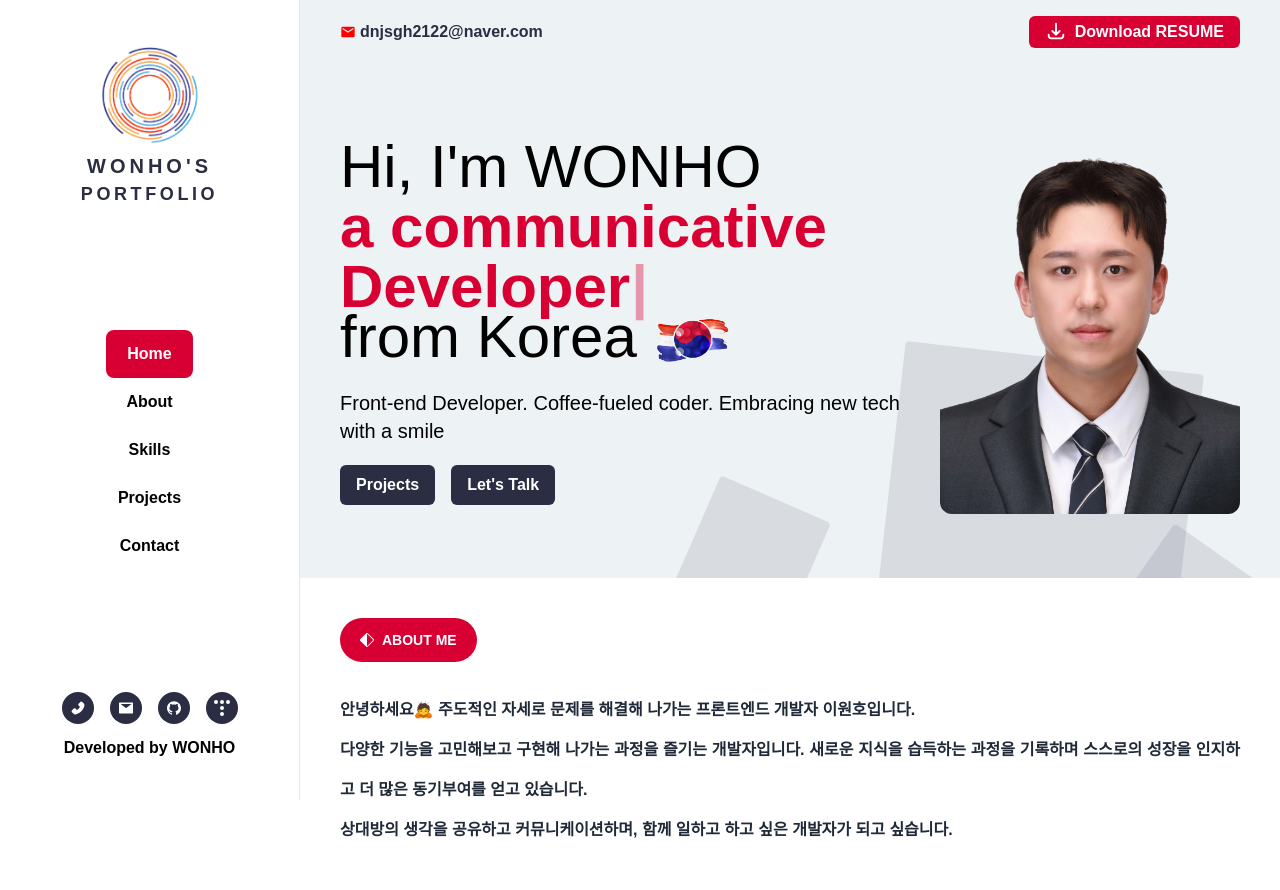
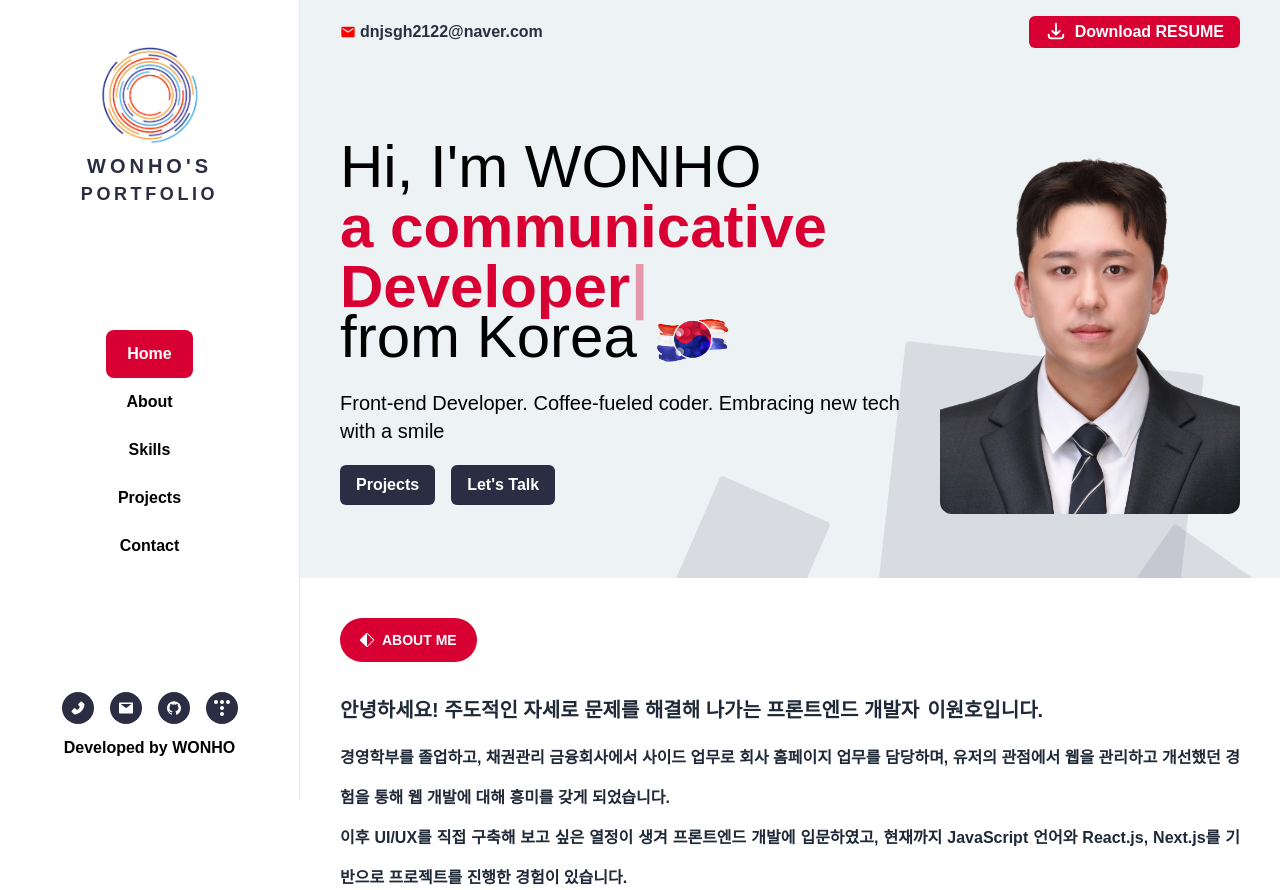
Before and after one commit to W0N-H0/portfolio-next13, a Next.js app: page / in a window 1280 px wide. Shown: the top 890 px of the page. Built offline with nearby package versions, Linux system fonts and the light colour scheme; a web font is replaced by a local one.

Commit message:
[Design] 1. 프로젝트 이미지 변경, 2. about 소개글 content 및 css 수정, 3. project image 불필요한 margin 제거

```diff
--- a/components/About.jsx
+++ b/components/About.jsx
@@ -21,18 +21,33 @@ const About = () => {
         <div className="mt-7">
           <motion.div
             ref={ref}
-            className="mt-6 text-gray-800 text--[20px] leading-10 text-justify font-bold"
+            className="mt-6 text-gray-800 text-[16px] leading-10 text-justify font-bold"
             initial={{ x: "-20vw" }}
             animate={{ x: isInView ? 0 : "-20vw" }}
             transition={{ duration: 1 }}
           >
-            안녕하세요🙇 주도적인 자세로 문제를 해결해 나가는 프론트엔드 개발자
-            이원호입니다. <br />
+            <p className="text-[20px] mb-2">
+              안녕하세요! 주도적인 자세로 문제를 해결해 나가는 프론트엔드 개발자
+              <span className=" ml-2">이원호</span>
+              입니다.
+            </p>
+            <p>
+              경영학부를 졸업하고, 채권관리 금융회사에서 사이드 업무로 회사
+              홈페이지 업무를 담당하며, 유저의 관점에서 웹을 관리하고 개선했던
+              경험을 통해 웹 개발에 대해 흥미를 갖게 되었습니다.
+            </p>
+            <p className="mb-2">
+              이후 UI/UX를 직접 구축해 보고 싶은 열정이 생겨 프론트엔드 개발에
+              입문하였고, 현재까지 JavaScript 언어와 React.js, Next.js를
+              기반으로 프로젝트를 진행한 경험이 있습니다.
+            </p>
             다양한 기능을 고민해보고 구현해 나가는 과정을 즐기는 개발자입니다.
-            새로운 지식을 습득하는 과정을 기록하며 스스로의 성장을 인지하고 더
-            많은 동기부여를 얻고 있습니다.
-            <br /> 상대방의 생각을 공유하고 커뮤니케이션하며, 함께 일하고 하고
-            싶은 개발자가 되고 싶습니다.
+            개발 과정에서 직면한 다양한 문제를 해결하고 새로운 지식을 습득하는
+            과정속에서 스스로의 성장을 이루어 나가며, 이를 통해 더 많은
+            동기부여를 얻고 있습니다.
+            <br /> 앞으로도 끊임없이 관찰하고 고민하는 개발자의 여정에 있어서,
+            항상 배움을 소중히 여기는 자세를 바탕으로 성장해 나갈 목표를 가지고
+            있습니다.
           </motion.div>
         </div>
       </div>
@@ -46,7 +61,7 @@ const About = () => {
                 x: isInView2 ? 0 : "-30vw",
                 rotateY: isFlipped ? 180 : 0,
               }}
-              transition={{ duration: 1.2 }}
+              transition={{ duration: 0.6 }}
               onMouseEnter={() => setIsFlipped(true)}
               onMouseLeave={() => setIsFlipped(false)}
             >
@@ -75,7 +90,7 @@ const About = () => {
                 x: isInView2 ? 0 : "-30vw",
                 rotateY: isFlipped2 ? 180 : 0,
               }}
-              transition={{ duration: 1.2 }}
+              transition={{ duration: 0.6 }}
               onMouseEnter={() => setIsFlipped2(true)}
               onMouseLeave={() => setIsFlipped2(false)}
             >
--- a/components/ProjectCard.jsx
+++ b/components/ProjectCard.jsx
@@ -33,7 +33,7 @@ const ProjectCard = ({ name, githubUrl, image, deployUrl, order }) => {
         <img
           src={image}
           alt={`${name} Image`}
-          className="mb-2 rounded-md"
+          className="rounded-md"
           style={{ objectFit: "fill" }}
         />
       </div>
```
Also changed, not shown: public/assets/projects/portfolio.png.
